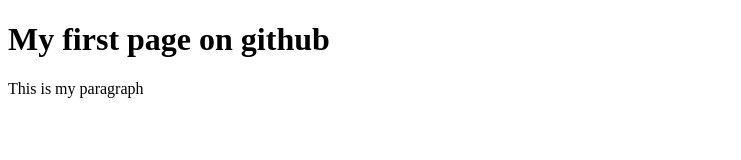
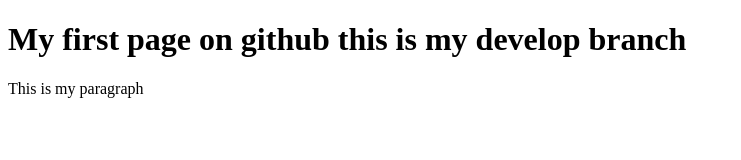
Before and after one commit to Collinvdv/test-git, a plain HTML site: page index.html in a window 1280 px wide. Shown: the whole page, without its empty margins (0-741 px from the left). Drawn offline with Linux system fonts and the light colour scheme.

Commit message:
Change the title on index.html

```diff
--- a/index.html
+++ b/index.html
@@ -6,7 +6,7 @@
         <title>Document</title>
     </head>
     <body>
-        <h1>My first page on github</h1>
+        <h1>My first page on github this is my develop branch</h1>
         <p> This is my paragraph</p>
     </body>
 </html>
```
